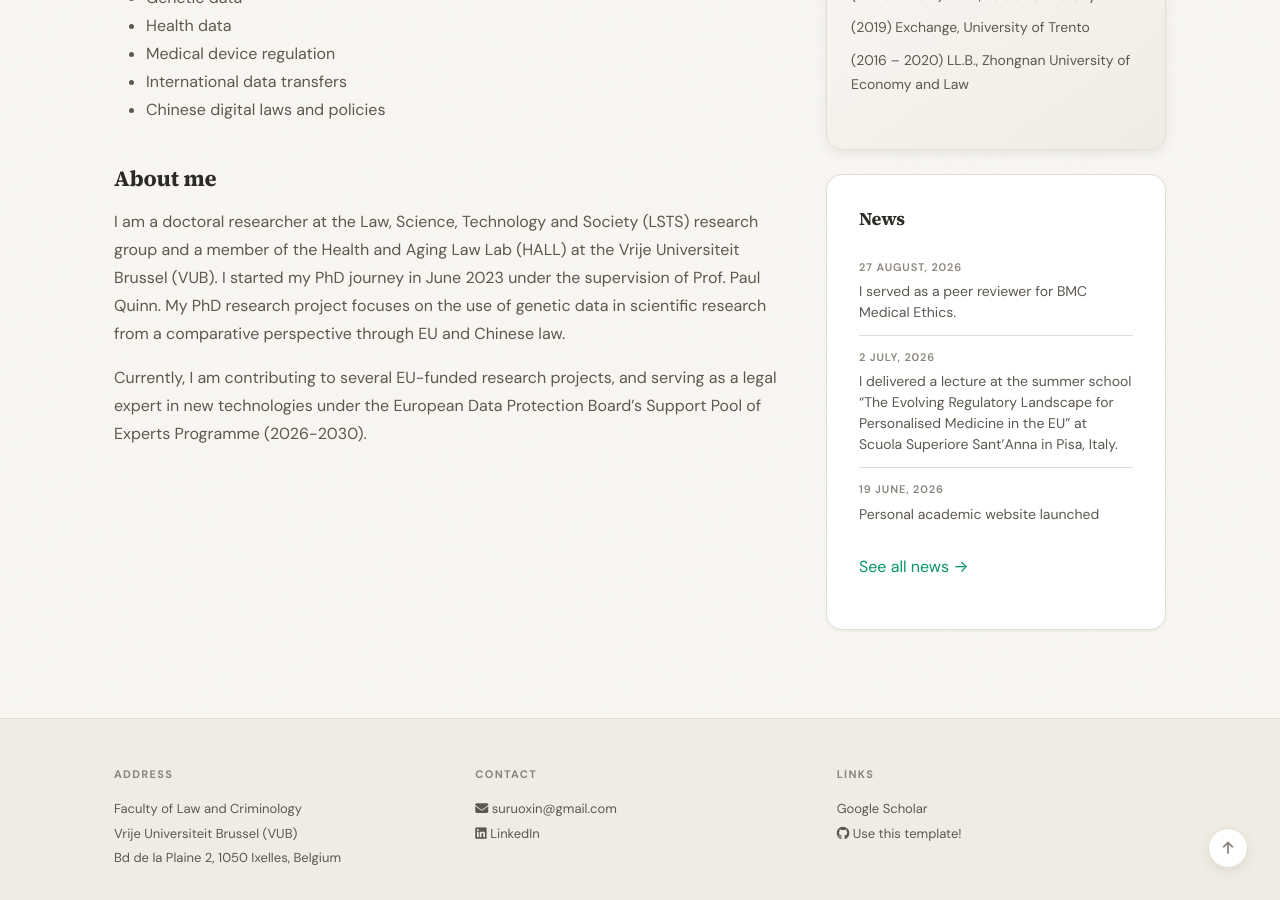
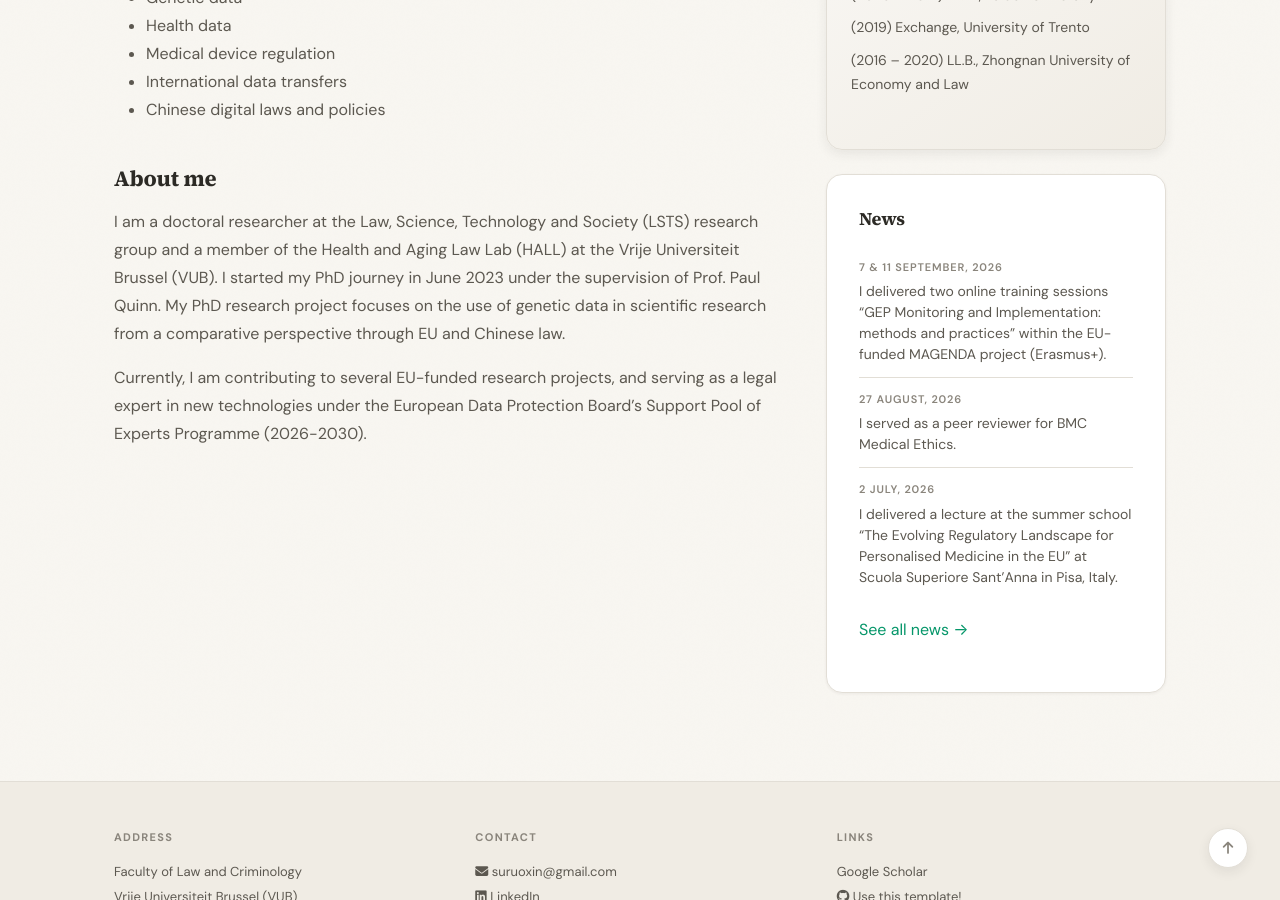
Before and after one commit to suruoxin/suruoxin.github.io, a Jekyll site: the page built from _pages/home.md, in a window 1280 px wide and 900 px high, scrolled down 536 px. Built offline with Jekyll 4.4.1, drawn with Linux system fonts in a browser that asks for light colours; a style sheet for code colours, icons or effects is not loaded.

Commit message:
Add MAGENDA GEP training sessions news item
Co-Authored-By: Claude Sonnet 5 <noreply@anthropic.com>

```diff
--- a/_data/news.yml
+++ b/_data/news.yml
@@ -1,6 +1,9 @@
 # News items shown on the home page sidebar.
 # The 3 most recent are shown; all appear on /allnews.
 # Each entry needs: date, headline
+
+- date: 7 & 11 September, 2026
+  headline: "I delivered two online training sessions “GEP Monitoring and Implementation: methods and practices” within the EU-funded MAGENDA project (Erasmus+)."
 
 - date: 27 August, 2026
   headline: "I served as a peer reviewer for BMC Medical Ethics."
```
